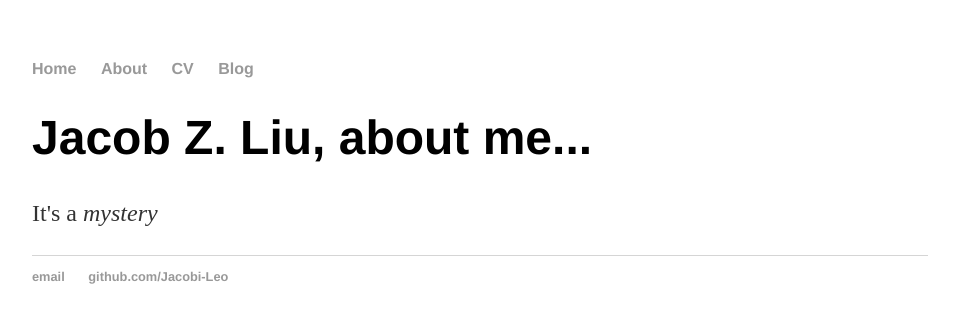
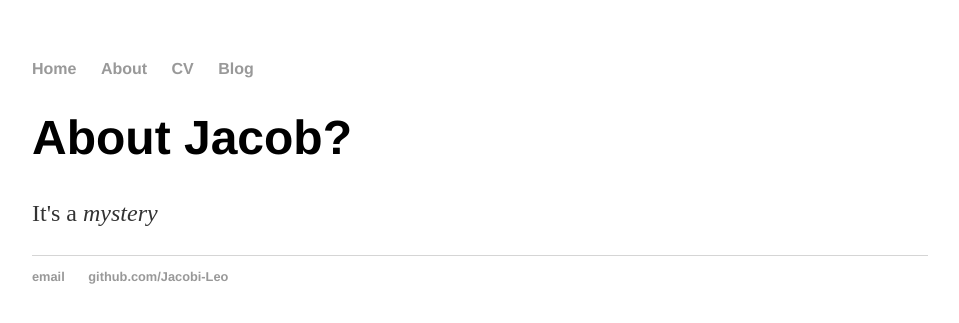
Before and after one commit to jacob-zyl/jacob-zyl.github.io, a Jekyll site: the page built from about/index.html, in a window 1280 px wide. Shown: the top 323 px of the page, without its empty margins (160-1119 px from the left). Built offline with Jekyll 4.4.1, drawn with Linux system fonts in a browser that asks for light colours.

Commit message:
Update index.html

```diff
--- a/about/index.html
+++ b/about/index.html
@@ -3,6 +3,6 @@ layout: default
 title: Jacob Z. Liu, about
 ---
 <div class="blurb">
-	<h1>Jacob Z. Liu, about me...</h1>
+	<h1>About Jacob?</h1>
 	<p>It's a <em>mystery</em></p>
 </div><!-- /.blurb -->
```
